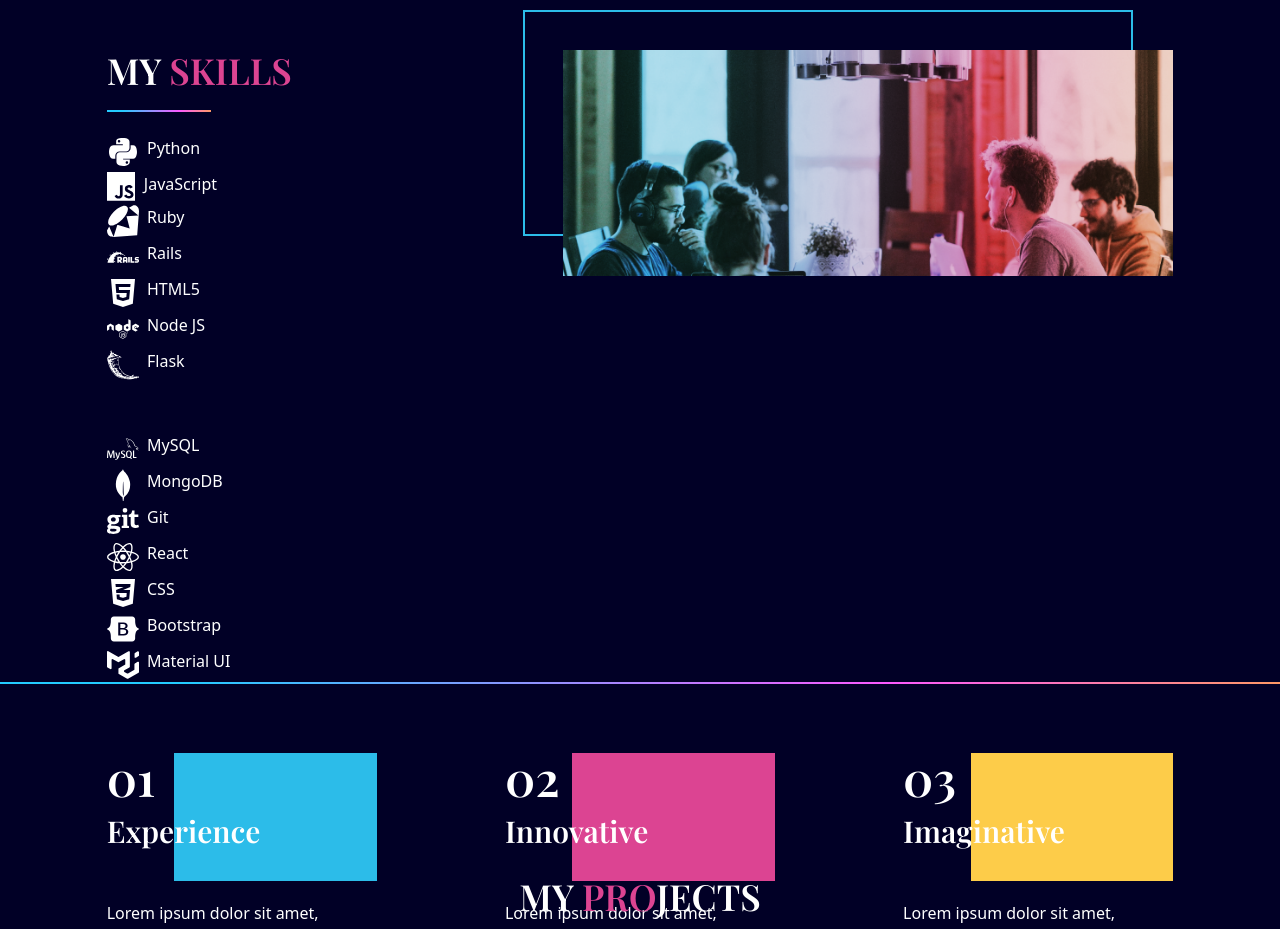
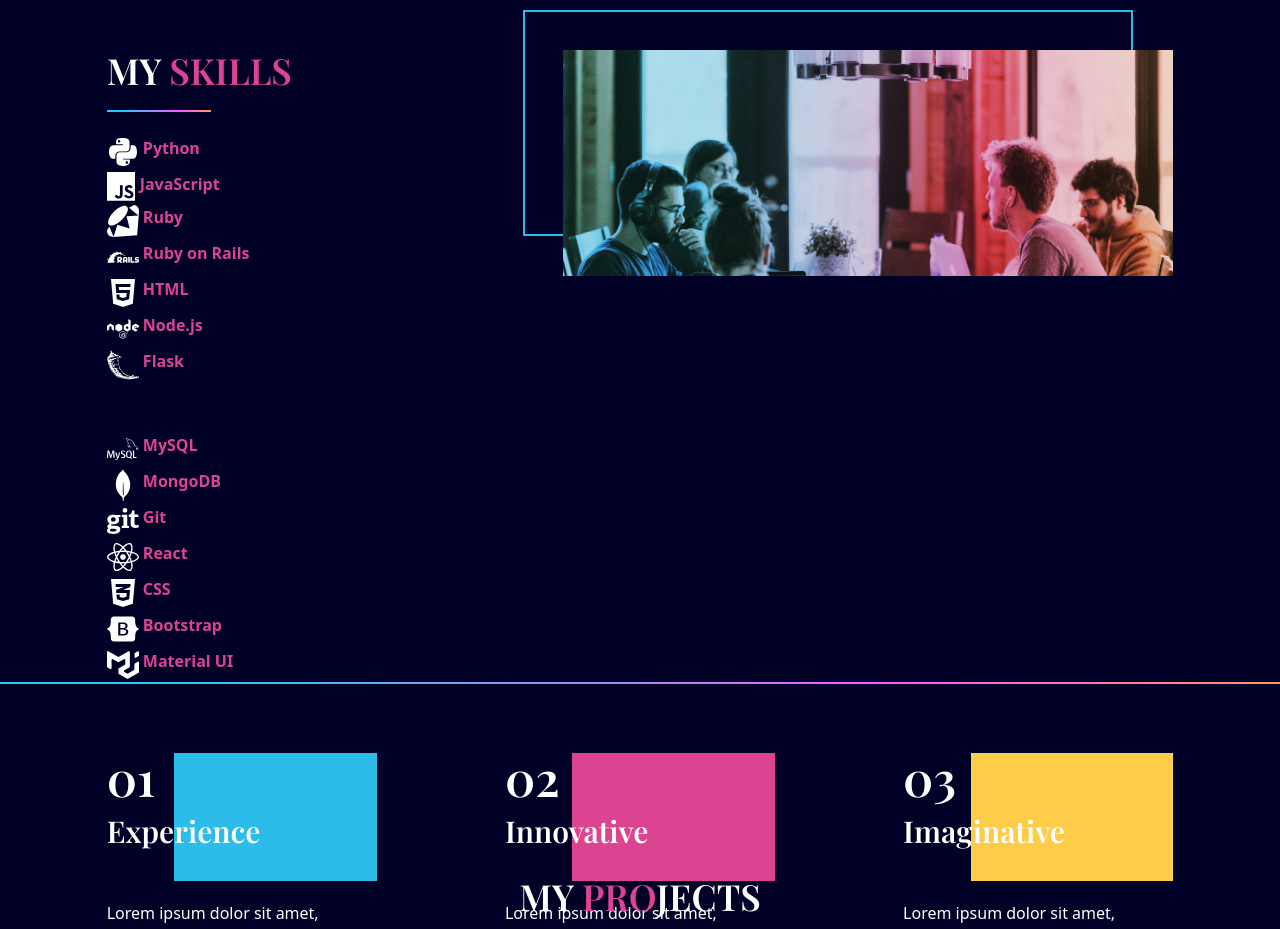
Before and after one commit to R-Villar/vite-portfolio, a React (Vite) app: page / in a window 1280 px wide. Shown: the part 920-1849 px from the top of the page. Built offline with nearby package versions, Linux system fonts and the light colour scheme.

Commit message:
Added titles to icons, font color.

```diff
--- a/src/scenes/MySkills.jsx
+++ b/src/scenes/MySkills.jsx
@@ -28,50 +28,64 @@ export const MySkills = () => {
 					<div className='flex flex-wrap'>
 						<ul className='mt-5 mb-7 w-full'>
 							<li className='flex mt-1'>
-								<FaPython size='2em' /> &nbsp; Python
+								<FaPython title='Python' size='2em' /> &nbsp;{" "}
+								<p className='text-red font-bold'>Python</p>
 							</li>
 							<li className='flex mt-1'>
-								<SiJavascript size='1.8em' /> &nbsp; JavaScript
+								<SiJavascript title='JavaScript' size='1.8em' /> &nbsp;{" "}
+								<p className='text-red font-bold'>JavaScript</p>
 							</li>
 							<li className='flex mt-1'>
-								<SiRuby size='2em' /> &nbsp; Ruby
+								<SiRuby title='Ruby' size='2em' /> &nbsp;{" "}
+								<p className='text-red font-bold'>Ruby</p>
 							</li>
 							<li className='flex mt-1'>
-								<SiRubyonrails size='2em' /> &nbsp; Rails
+								<SiRubyonrails title='Ruby on Rails' size='2em' /> &nbsp;{" "}
+								<p className='text-red font-bold'>Ruby on Rails</p>
 							</li>
 							<li className='flex mt-1'>
-								<FaHtml5 size='2em' /> &nbsp; HTML5
+								<FaHtml5 title='HTML5' size='2em' /> &nbsp;{" "}
+								<p className='text-red font-bold'>HTML</p>
 							</li>
 							<li className='flex mt-1'>
-								<FaNode size='2em' /> &nbsp; Node JS
+								<FaNode title='Node' size='2em' /> &nbsp;{" "}
+								<p className='text-red font-bold'>Node.js</p>
 							</li>
 							<li className='flex mt-1'>
-								<SiFlask size='2em' /> &nbsp; Flask
+								<SiFlask title='Flask' size='2em' /> &nbsp;{" "}
+								<p className='text-red font-bold'>Flask</p>
 							</li>
 						</ul>
 
 						<ul className='mt-5 mb-7 w-full'>
 							<li className='flex mt-1'>
-								<SiMysql size='2em' /> &nbsp; MySQL
+								<SiMysql title='MySQL' size='2em' /> &nbsp;{" "}
+								<p className='text-red font-bold'>MySQL</p>
 							</li>
 							<li className='flex mt-1'>
-								<SiMongodb size='2em' /> &nbsp; MongoDB
+								<SiMongodb title='MongoDB' size='2em' /> &nbsp;{" "}
+								<p className='text-red font-bold'>MongoDB</p>
 							</li>
 
 							<li className='flex mt-1'>
-								<FaGit size='2em' /> &nbsp; Git
+								<FaGit title='Git' size='2em' /> &nbsp;{" "}
+								<p className='text-red font-bold'>Git</p>
 							</li>
 							<li className='flex mt-1'>
-								<FaReact size='2em' /> &nbsp; React
+								<FaReact title='React' size='2em' /> &nbsp;{" "}
+								<p className='text-red font-bold'>React</p>
 							</li>
 							<li className='flex mt-1'>
-								<FaCss3Alt size='2em' /> &nbsp; CSS
+								<FaCss3Alt title='CSS' size='2em' /> &nbsp;{" "}
+								<p className='text-red font-bold'>CSS</p>
 							</li>
 							<li className='flex mt-1'>
-								<FaBootstrap size='2em' /> &nbsp; Bootstrap
+								<FaBootstrap title='Bootstrap' size='2em' /> &nbsp;{" "}
+								<p className='text-red font-bold'>Bootstrap</p>
 							</li>
 							<li className='flex mt-1'>
-								<SiMui size='2em' /> &nbsp; Material UI
+								<SiMui title='Material ui' size='2em' /> &nbsp;{" "}
+								<p className='text-red font-bold'>Material UI</p>
 							</li>
 						</ul>
 					</div>
```
